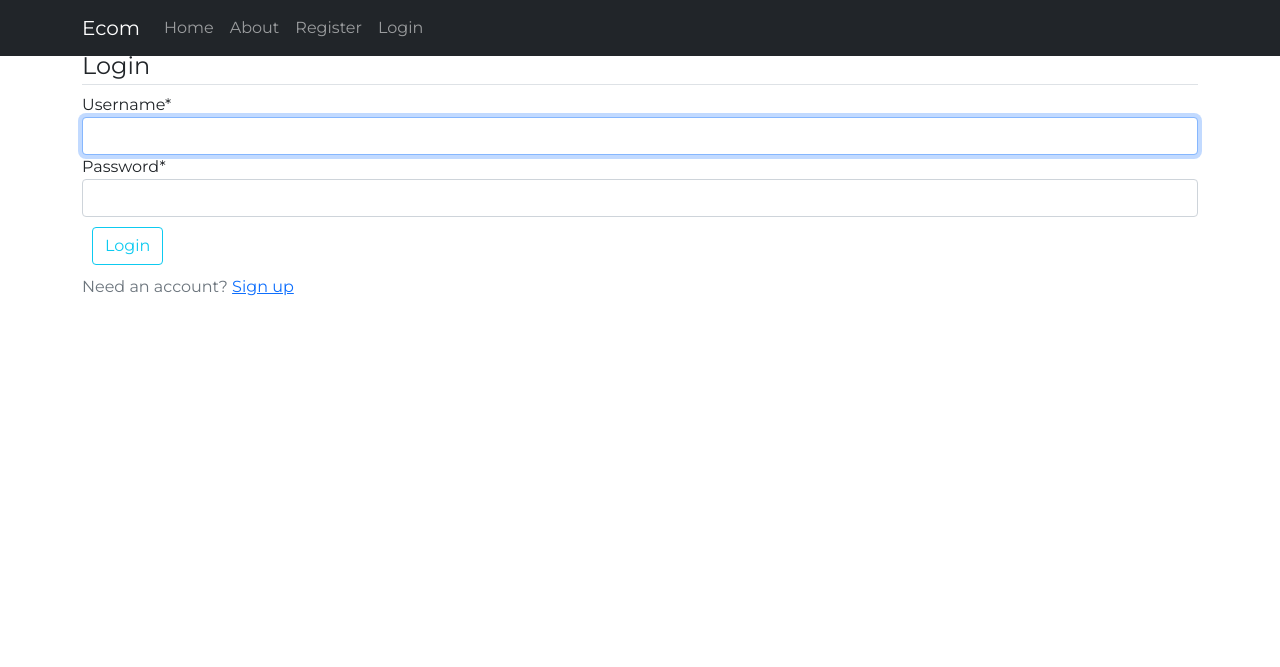
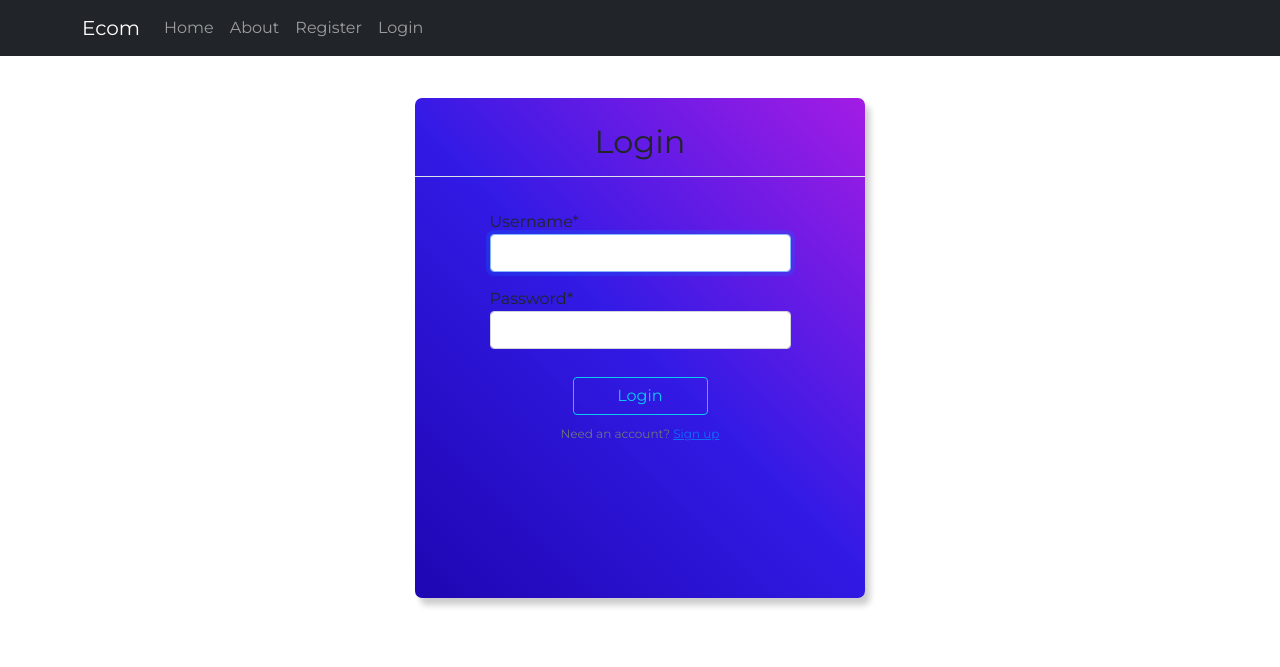
Before and after one commit to Addd12/ecom, a Django app: page /login/ in a window 1280 px wide. Shown: the top 667 px of the page. Run offline with Django 3.2, Linux system fonts and the light colour scheme; some libraries are stand-ins or nearby versions.

Commit message:
styled login

```diff
--- a/index/static/main.css
+++ b/index/static/main.css
@@ -96,3 +96,40 @@ body{
     width:100%;
     position:absolute;
 }
+.container.login{
+    padding-top: 50px;
+    padding-bottom: 70px;
+}
+.frame{
+    width: 450px;
+    height: 500px;
+    background-image: linear-gradient(225deg, #a31ce4,#321ae5, #1f06b2);
+    background-size: cover;
+    padding-top: 20px;
+    margin: 0 auto;
+    border-radius: 7px;
+    box-shadow: 5px 7px 6px rgba(0, 0, 0, 0.2);
+}
+.header{
+    text-align: center;
+    padding-bottom: 10px;
+    font-size: 32px;
+}
+.field{
+    width: 70%;
+    margin: 15px auto;
+}
+.credentials{
+    position: relative;
+    padding: 10px;
+}
+.send .btn{
+    display: block;
+    margin: 3px auto;
+    width: 30%;
+}
+.text-muted{
+    text-align: center;
+    font-size: 12px;
+    padding: 7px;
+}
--- a/users/forms.py
+++ b/users/forms.py
@@ -24,3 +24,9 @@ class ProfileUpdateForm(forms.ModelForm):
     class Meta:
         model = Profile
         fields = ['image']
+
+class UserLoginForm(forms.Form):
+
+    class Meta:
+        model = User
+        fields = ['username', 'password']
--- a/users/templates/users/login.html
+++ b/users/templates/users/login.html
@@ -1,13 +1,21 @@
 {% extends "index/base.html" %}
 {% load crispy_forms_tags %}
 {% block content %}
-<div class="container my-5">
+<div class="container login">
+    <div class="frame">
         <form method="post">
             {% csrf_token %}
             <fieldset class="form-group">
-            <legend class="border-bottom">Login</legend>
-            {{form|crispy}}
-            <div class="form-group">
+                <legend class="border-bottom header">Login</legend>
+                <div class="credentials">
+                    <div class="field">
+                        {{form.username|as_crispy_field}}
+                    </div>
+                    <div class="field">
+                        {{form.password|as_crispy_field}}
+                    </div>
+                </div>
+                <div class="send">
                     <button class="btn btn-outline-info" type="submit">Login</button>
                 </div>
                 <div class="text-muted">
@@ -16,4 +24,5 @@
             </fieldset>
         </form>
     </div>
+</div>
 {% endblock content %}
```
Lines whose indentation alone changed are shown as unchanged.
